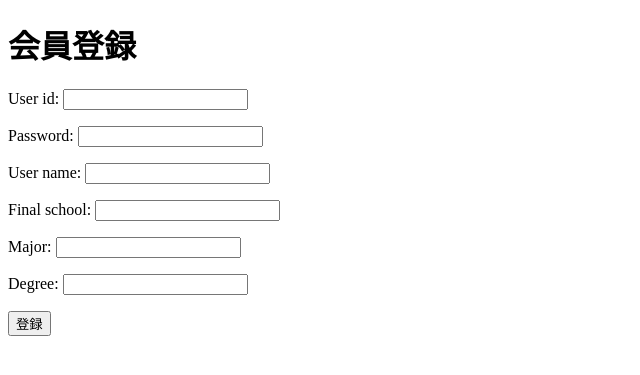
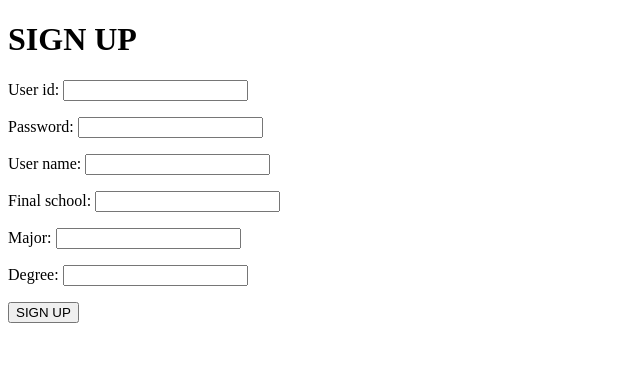
Before and after one commit to Yasashi-Hacker/job-search-app, a Django app: page /sign-up/ in a window 1280 px wide. Shown: the top 375 px of the page, without its empty margins (0-640 px from the left). Run offline with Django 5.2, Linux system fonts and the light colour scheme.

Commit message:
Update sign_up.html

```diff
--- a/templates/sign_up.html
+++ b/templates/sign_up.html
@@ -1,16 +1,16 @@
 <!DOCTYPE html>
-<html lang="ja">
+<html lang="en">
 <head>
     <meta charset="UTF-8">
     <meta name="viewport" content="width=device-width, initial-scale=1.0">
-    <title>会員登録｜ソクナビ</title>
+    <title>Sign up|Sokunabi</title>
 </head>
 <body>
-    <h1>会員登録</h1>
+    <h1>SIGN UP</h1>
     <form method="POST" action="">
         {% csrf_token %}
         {{ form.as_p }}
-        <p><button type="submit">登録</button></p>
+        <p><button type="submit">SIGN UP</button></p>
     </form>
 </body>
 </html>
```
